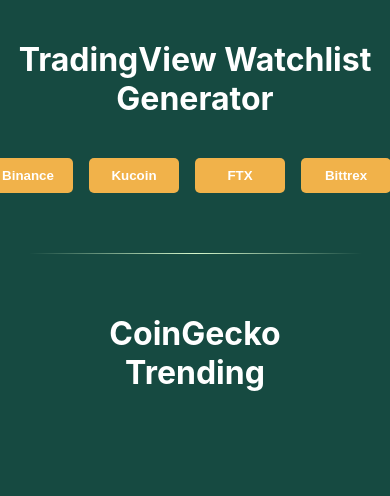
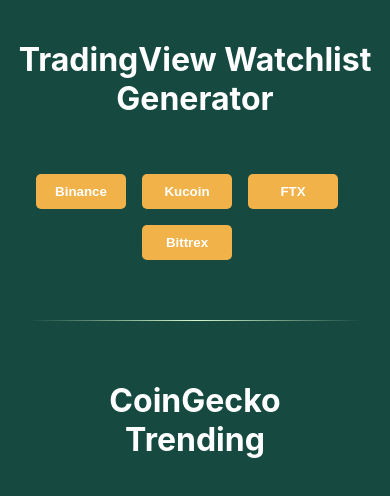
Before and after one commit to traianrusu1/trading-view-watchlist-generator, a React (Create React App) app: page / in a window 390 px wide. Shown: the top 496 px of the page. Built offline with nearby package versions, Linux system fonts and the light colour scheme; no server answers.

Commit message:
fix responsiveness for watchlitst buttons

```diff
--- a/src/components/Controls.module.css
+++ b/src/components/Controls.module.css
@@ -1,5 +1,6 @@
 .btnContainer {
   display: flex;
+  flex-wrap: wrap;
   /* width: 300px; */
   width: 100%;
   justify-content: center;
@@ -7,6 +8,7 @@
 
 .btnContainer button {
   margin-right: 1rem;
+  margin-top: 1rem;
 }
 
 .downloadHiddenTag {
```
